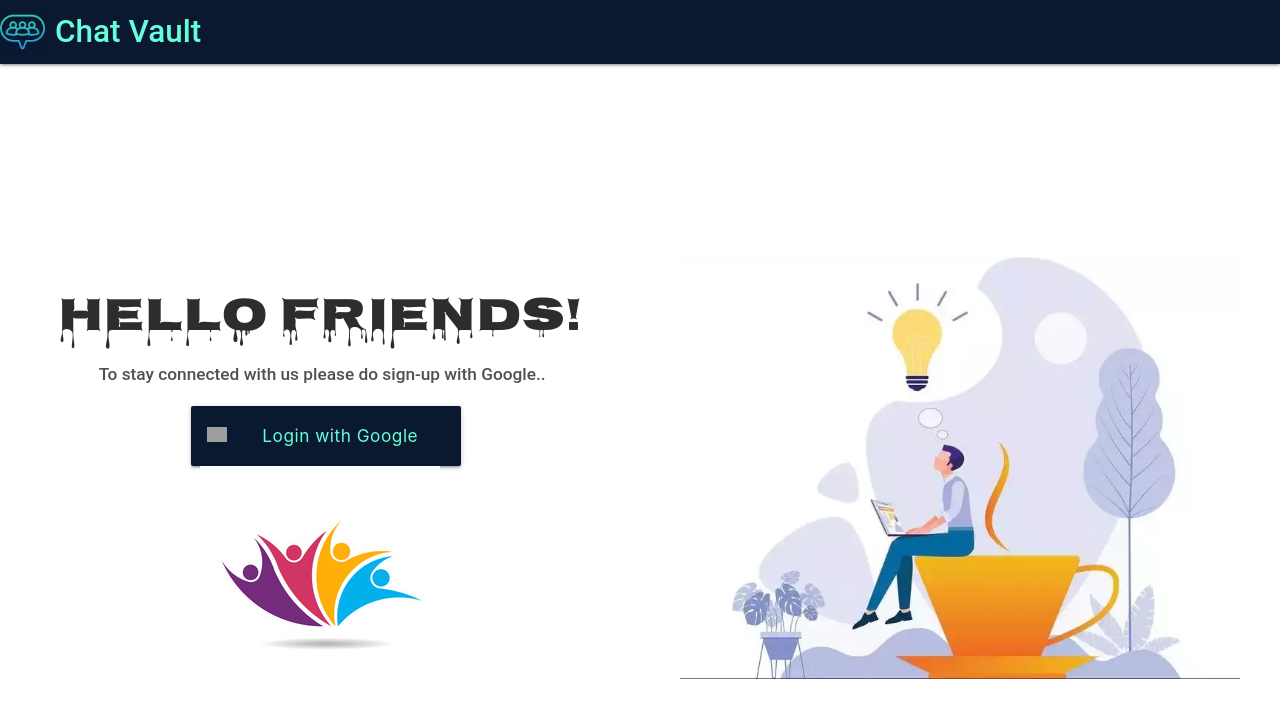
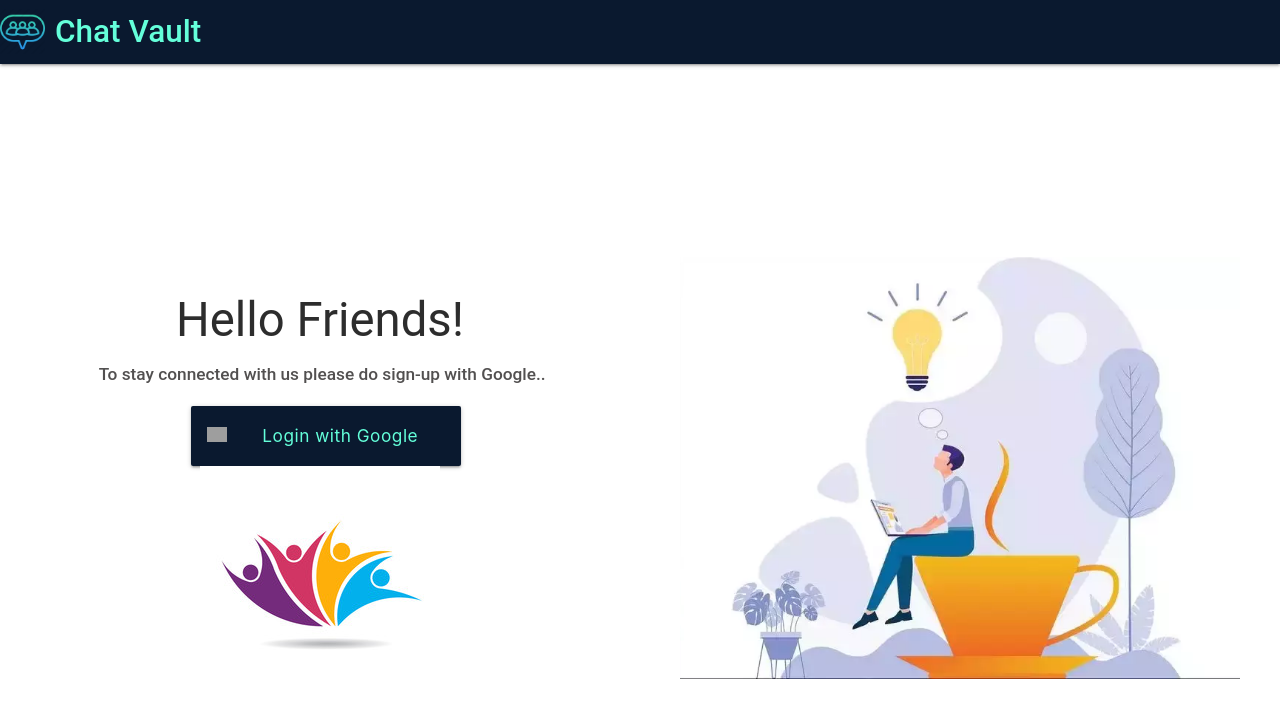
Before and after one commit to RagulRaj-S/Chat-Vault, a Vue app: page / in a window 1280 px wide. Shown: the top 718 px of the page. Built offline with nearby package versions, Linux system fonts and the light colour scheme; grey boxes are pictures that could not be loaded; what vue-chat-scroll would draw is missing.

Commit message:
Adding files.

```diff
--- a/src/components/Signup.vue
+++ b/src/components/Signup.vue
@@ -102,9 +102,7 @@ export default {
     margin-top: 40px;
 }
 h3 {
-  /* font-family: 'Google Sans Display',Roboto,Arial,sans-serif; */
-  font-family: 'Lobster', cursive;
-  font-family: 'Nosifer', cursive;
+  font-family: 'Google Sans Display',Roboto,Arial,sans-serif;
   font-size: 3.15rem;
   font-weight: 400;
   letter-spacing: 0;
```
